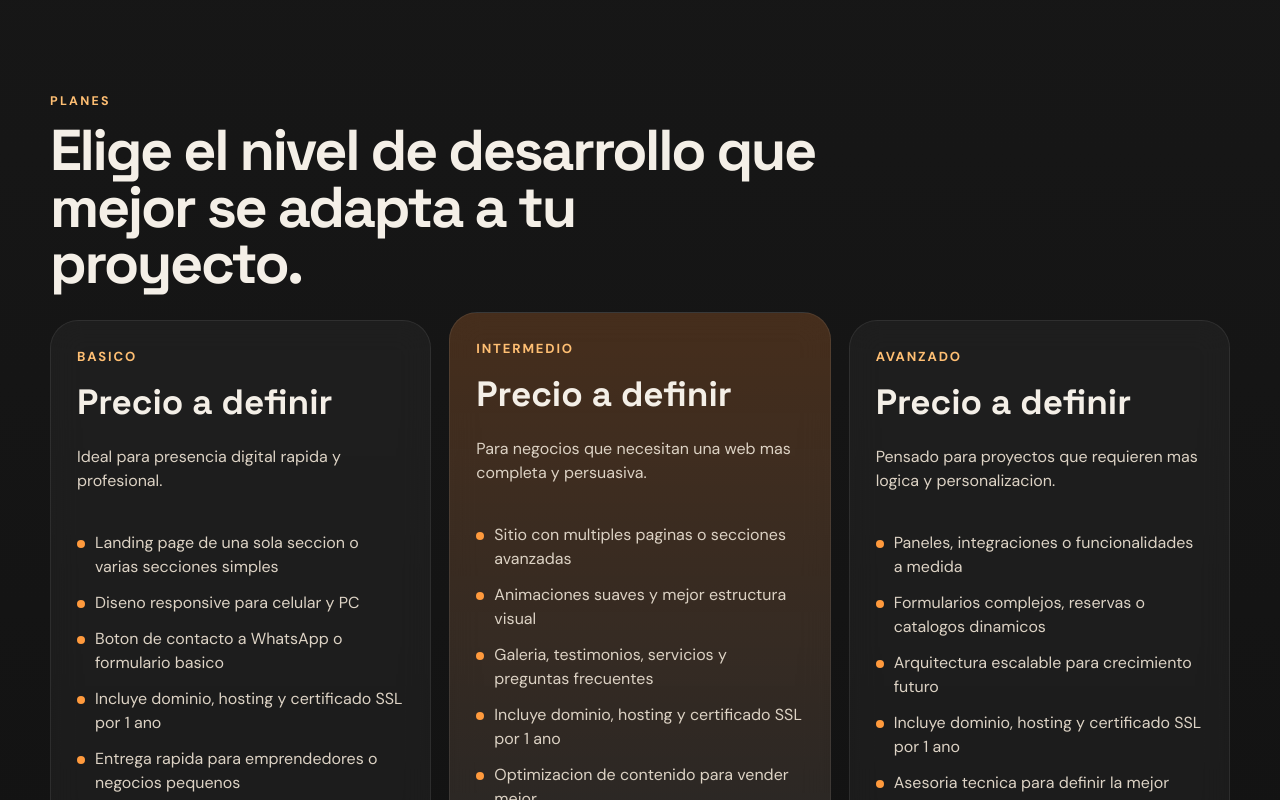
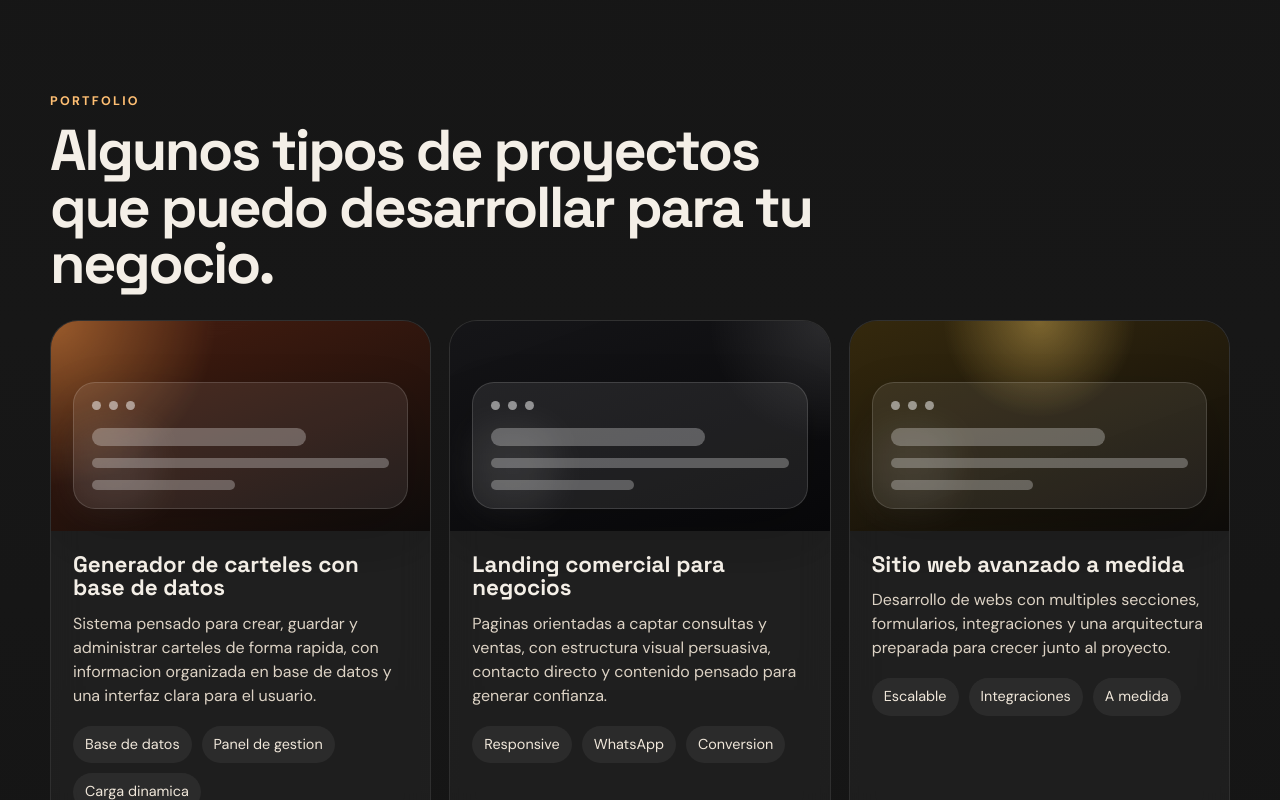
Before and after one commit to Maturojo/devstudio, a React (Vite) app: page / in a window 1280 px wide. Shown: the part 2180-2980 px from the top of the page. Built offline with nearby package versions, Linux system fonts and the light colour scheme.

Commit message:
Add portfolio section

```diff
--- a/src/App.jsx
+++ b/src/App.jsx
@@ -50,6 +50,30 @@ const benefits = [
   "Diseno moderno que transmite confianza",
   "Adaptacion total a celular, tablet y escritorio",
   "Soporte para proyectos personales, negocios y marcas",
+];
+
+const portfolioItems = [
+  {
+    title: "Generador de carteles con base de datos",
+    description:
+      "Sistema pensado para crear, guardar y administrar carteles de forma rapida, con informacion organizada en base de datos y una interfaz clara para el usuario.",
+    tone: "warm",
+    tags: ["Base de datos", "Panel de gestion", "Carga dinamica"],
+  },
+  {
+    title: "Landing comercial para negocios",
+    description:
+      "Paginas orientadas a captar consultas y ventas, con estructura visual persuasiva, contacto directo y contenido pensado para generar confianza.",
+    tone: "dark",
+    tags: ["Responsive", "WhatsApp", "Conversion"],
+  },
+  {
+    title: "Sitio web avanzado a medida",
+    description:
+      "Desarrollo de webs con multiples secciones, formularios, integraciones y una arquitectura preparada para crecer junto al proyecto.",
+    tone: "gold",
+    tags: ["Escalable", "Integraciones", "A medida"],
+  },
 ];
 
 const aboutPoints = [
@@ -176,6 +200,48 @@ function App() {
                 <article className="info-card" key={benefit}>
                   <span className="card-dot" />
                   <p>{benefit}</p>
+                </article>
+              ))}
+            </div>
+          </section>
+
+          <section className="section portfolio" id="portfolio">
+            <div className="section-heading">
+              <p className="eyebrow">Portfolio</p>
+              <h2>Algunos tipos de proyectos que puedo desarrollar para tu negocio.</h2>
+            </div>
+
+            <div className="portfolio-grid">
+              {portfolioItems.map((item) => (
+                <article
+                  key={item.title}
+                  className={`portfolio-card portfolio-${item.tone}`}
+                >
+                  <div className="portfolio-visual">
+                    <span className="portfolio-glow" />
+                    <div className="portfolio-window">
+                      <div className="portfolio-dots">
+                        <span />
+                        <span />
+                        <span />
+                      </div>
+                      <div className="portfolio-lines">
+                        <span className="line line-main" />
+                        <span className="line" />
+                        <span className="line short" />
+                      </div>
+                    </div>
+                  </div>
+
+                  <div className="portfolio-copy">
+                    <h3>{item.title}</h3>
+                    <p>{item.description}</p>
+                    <div className="portfolio-tags">
+                      {item.tags.map((tag) => (
+                        <span key={tag}>{tag}</span>
+                      ))}
+                    </div>
+                  </div>
                 </article>
               ))}
             </div>
--- a/src/styles.css
+++ b/src/styles.css
@@ -255,7 +255,8 @@ a {
 .benefit-grid,
 .plans-grid,
 .steps,
-.about-list {
+.about-list,
+.portfolio-grid {
   display: grid;
   gap: 18px;
 }
@@ -291,6 +292,129 @@ a {
 
 .benefit-grid {
   grid-template-columns: repeat(4, minmax(0, 1fr));
+}
+
+.portfolio-grid {
+  grid-template-columns: repeat(3, minmax(0, 1fr));
+}
+
+.portfolio-card {
+  overflow: hidden;
+  border: 1px solid rgba(255, 255, 255, 0.08);
+  background: rgba(255, 255, 255, 0.04);
+  backdrop-filter: blur(16px);
+  border-radius: 28px;
+}
+
+.portfolio-visual {
+  position: relative;
+  min-height: 210px;
+  padding: 22px;
+  display: flex;
+  align-items: end;
+}
+
+.portfolio-warm .portfolio-visual {
+  background:
+    radial-gradient(circle at top left, rgba(255, 166, 77, 0.45), transparent 38%),
+    linear-gradient(160deg, rgba(77, 30, 15, 0.9), rgba(14, 11, 10, 0.95));
+}
+
+.portfolio-dark .portfolio-visual {
+  background:
+    radial-gradient(circle at top right, rgba(255, 255, 255, 0.12), transparent 28%),
+    linear-gradient(160deg, rgba(21, 21, 24, 0.95), rgba(8, 8, 10, 1));
+}
+
+.portfolio-gold .portfolio-visual {
+  background:
+    radial-gradient(circle at top center, rgba(255, 209, 102, 0.38), transparent 34%),
+    linear-gradient(160deg, rgba(55, 42, 12, 0.92), rgba(14, 12, 10, 0.98));
+}
+
+.portfolio-glow {
+  position: absolute;
+  inset: auto auto 22px 22px;
+  width: 82px;
+  height: 82px;
+  border-radius: 24px;
+  background: rgba(255, 255, 255, 0.08);
+  filter: blur(18px);
+}
+
+.portfolio-window {
+  position: relative;
+  width: 100%;
+  border-radius: 22px;
+  padding: 18px;
+  border: 1px solid rgba(255, 255, 255, 0.14);
+  background: rgba(255, 255, 255, 0.08);
+  box-shadow: 0 18px 48px rgba(0, 0, 0, 0.2);
+}
+
+.portfolio-dots {
+  display: flex;
+  gap: 8px;
+  margin-bottom: 18px;
+}
+
+.portfolio-dots span {
+  width: 9px;
+  height: 9px;
+  border-radius: 999px;
+  background: rgba(255, 255, 255, 0.5);
+}
+
+.portfolio-lines {
+  display: grid;
+  gap: 12px;
+}
+
+.line {
+  display: block;
+  height: 10px;
+  border-radius: 999px;
+  background: rgba(255, 255, 255, 0.28);
+}
+
+.line-main {
+  width: 72%;
+  height: 18px;
+}
+
+.line.short {
+  width: 48%;
+}
+
+.portfolio-copy {
+  padding: 22px;
+}
+
+.portfolio-copy h3 {
+  margin: 0 0 12px;
+  font-family: "Space Grotesk", sans-serif;
+  font-size: 1.4rem;
+  line-height: 1.05;
+}
+
+.portfolio-copy p {
+  margin: 0;
+  color: #ddd3c5;
+}
+
+.portfolio-tags {
+  display: flex;
+  flex-wrap: wrap;
+  gap: 10px;
+  margin-top: 18px;
+}
+
+.portfolio-tags span {
+  padding: 8px 12px;
+  border-radius: 999px;
+  background: rgba(255, 255, 255, 0.06);
+  color: #f0e7da;
+  font-size: 0.9rem;
 }
 
 .info-card,
@@ -499,6 +623,7 @@ a {
 @media (max-width: 980px) {
   .hero-content,
   .about-panel,
+  .portfolio-grid,
   .footer-grid,
   .plans-grid,
   .benefit-grid,
```
